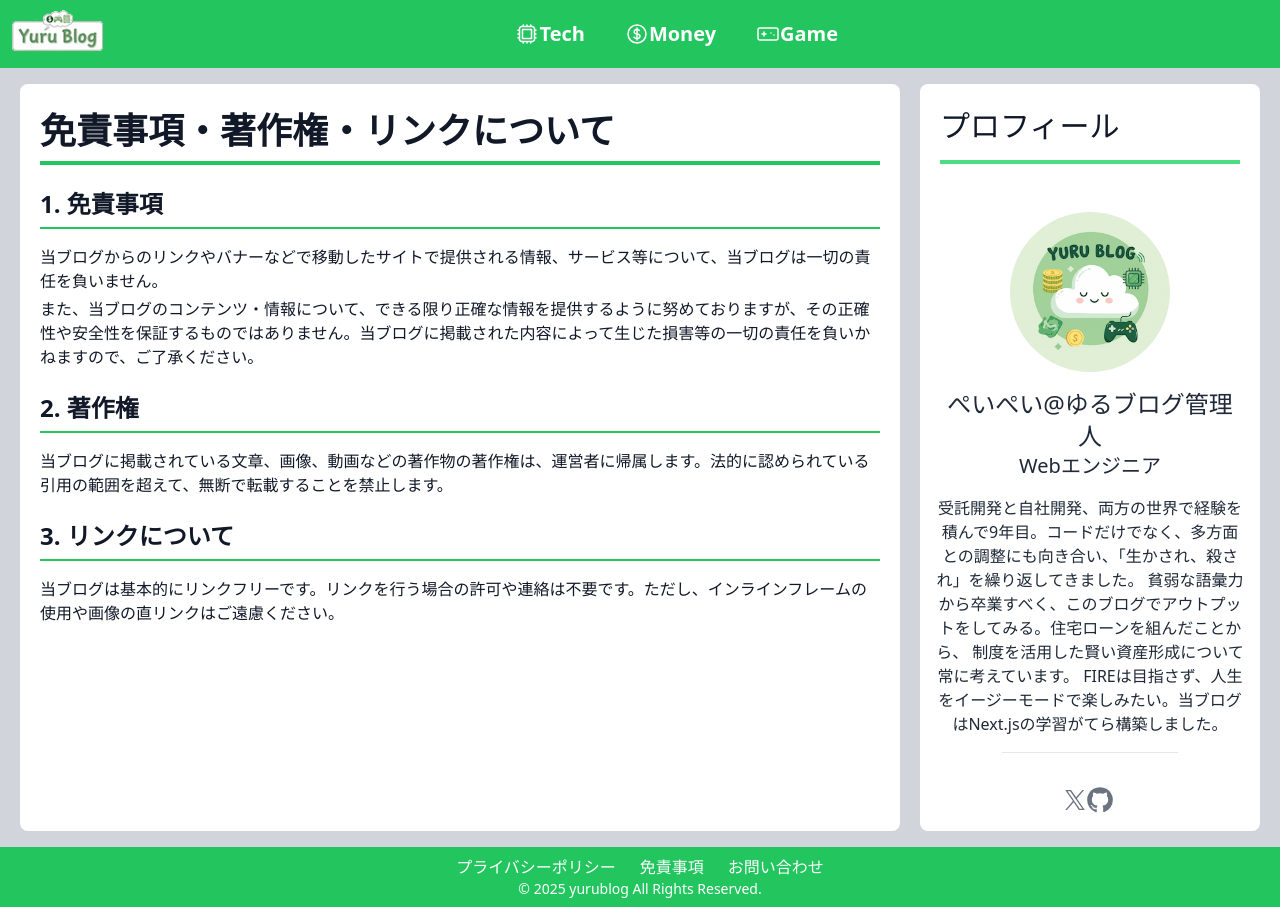
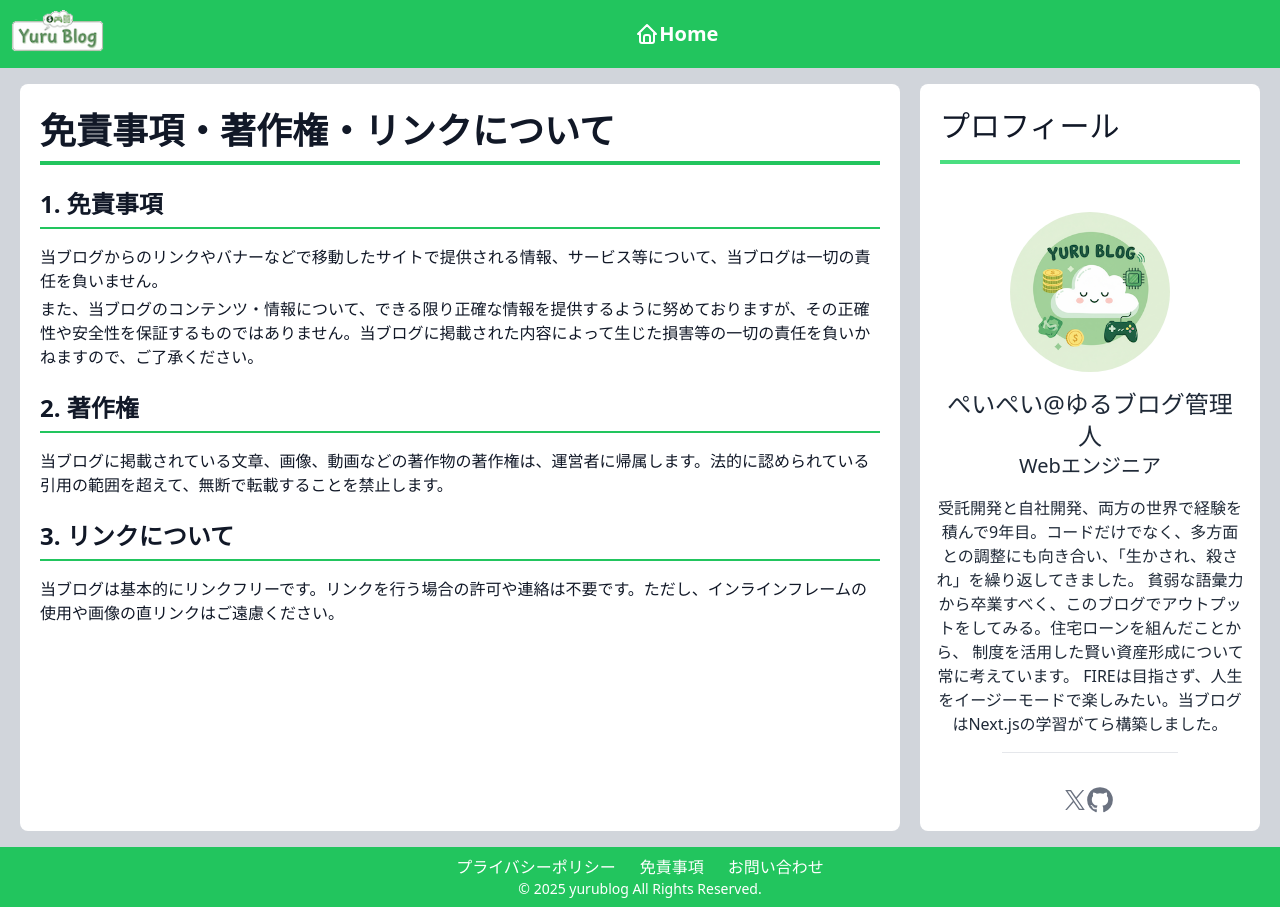
Before and after one commit to 0511junpei/yurublog, a Next.js app: page /disclaimer in a window 1280 px wide. Built offline with nearby package versions, Linux system fonts and the light colour scheme.

Commit message:
ヘッダーにホームアイコンを追加し、ナビゲーションの可視性を向上。 他メニューは準備中につきコメントアウト

```diff
--- a/src/app/_components/header.tsx
+++ b/src/app/_components/header.tsx
@@ -17,6 +17,27 @@ const Header = () => {
       <div className="container mx-auto flex flex-wrap p-5 flex-col md:flex-row items-center text-white">
         <nav className="md:ml-auto md:mr-auto flex flex-wrap items-center text-xl font-bold justify-center">
           <Link className="mr-10 hover:underline" href="/">
+            <div className="flex flex-row items-center">
+              <svg
+                className="size-6"
+                width="24"
+                height="24"
+                viewBox="0 0 24 24"
+                stroke-width="2"
+                stroke="currentColor"
+                fill="none"
+                stroke-linecap="round"
+                stroke-linejoin="round"
+              >
+                <path stroke="none" d="M0 0h24v24H0z" />{" "}
+                <polyline points="5 12 3 12 12 3 21 12 19 12" />{" "}
+                <path d="M5 12v7a2 2 0 0 0 2 2h10a2 2 0 0 0 2 -2v-7" />{" "}
+                <path d="M9 21v-6a2 2 0 0 1 2 -2h2a2 2 0 0 1 2 2v6" />
+              </svg>
+              Home
+            </div>
+          </Link>
+          {/* <Link className="mr-10 hover:underline" href="/">
             <div className="flex flex-row items-center">
               <svg
                 xmlns="http://www.w3.org/2000/svg"
@@ -75,7 +96,7 @@ const Header = () => {
               </svg>
               Game
             </div>
-          </Link>
+          </Link> */}
         </nav>
       </div>
     </header>
```
